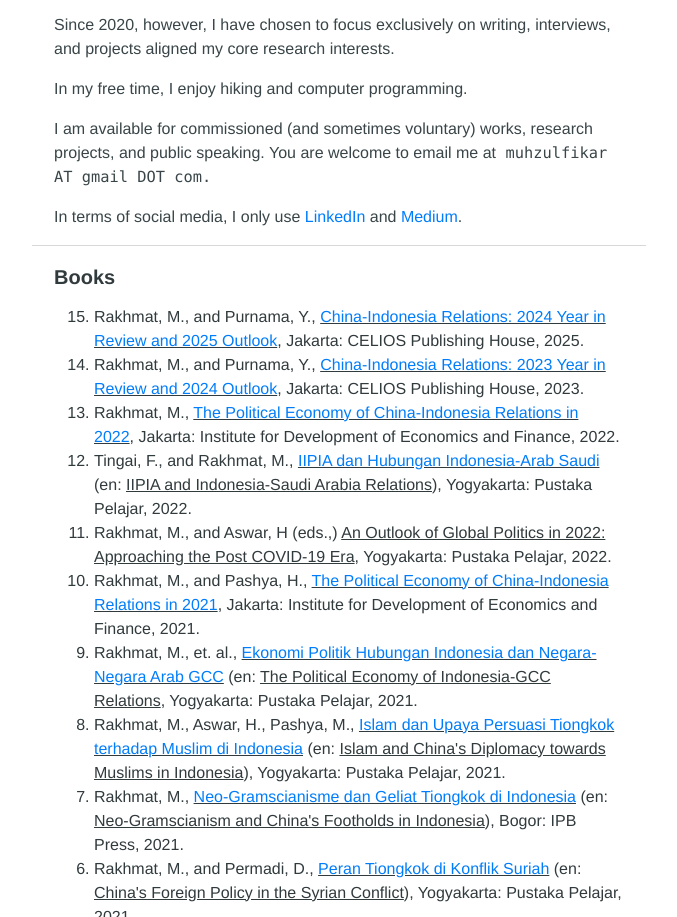
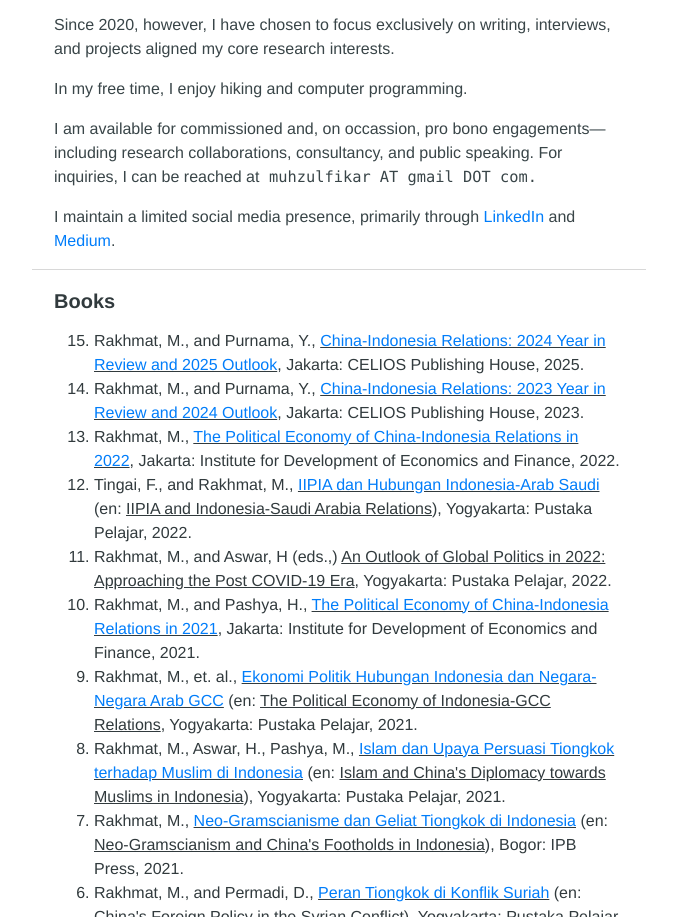
Before and after one commit to zulfikars/zulfikars.github.io, a plain HTML site: page index.html in a window 1280 px wide. Shown: the part 1267-2184 px from the top of the page, without its empty margins (302-979 px from the left). Drawn offline with Linux system fonts and the light colour scheme.

Commit message:
Update index.html

```diff
--- a/index.html
+++ b/index.html
@@ -42,8 +42,8 @@
 			<p>As a person with disability, I am also deeply engaged in disability-related issues. Apart from occassionally writing on the subject, I lead <a href="http://sekolabilitas.org">Sekolabilitas</a>, an Indonesian-based NGO committed to ensuring children with disabilities have access to quality education. I have shared my personal journey in <a href="https://www.goodreads.com/book/show/28619404-inilah-jihadku">a book</a> written in Indonesian, along with a summarized version available in both <a href="https://medium.com/@zulfikars/tuhan-hanya-memberikan-kesempurnaan-d92560aaea72">Indonesian</a> and in <a href="https://medium.com/@zulfikars/god-has-never-given-me-disability-685bfb8de6c7">English</a>.</p>
 			<p>Since 2020, however, I have chosen to focus exclusively on writing, interviews, and projects aligned my core research interests.</p>
 			<p>In my free time, I enjoy hiking and computer programming.</p>
-			<p>I am available for commissioned (and sometimes voluntary) works, research projects, and public speaking. You are welcome to email me</a> at <code>muhzulfikar AT gmail DOT com.</code></p>
-			<p>In terms of social media, I only use <a href="https://www.linkedin.com/in/muhzulfikar/">LinkedIn</a> and <a href="https://medium.com/@zulfikars">Medium</a>.</p>
+			<p>I am available for commissioned and, on occassion, pro bono engagements—including research collaborations, consultancy, and public speaking. For inquiries, I can be reached at <code>muhzulfikar AT gmail DOT com.</code></p>
+			<p>I maintain a limited social media presence, primarily through <a href="https://www.linkedin.com/in/muhzulfikar/">LinkedIn</a> and <a href="https://medium.com/@zulfikars">Medium</a>.</p>
 <hr>
 		<article>
   			<h3 id="books">Books</h3>
```
